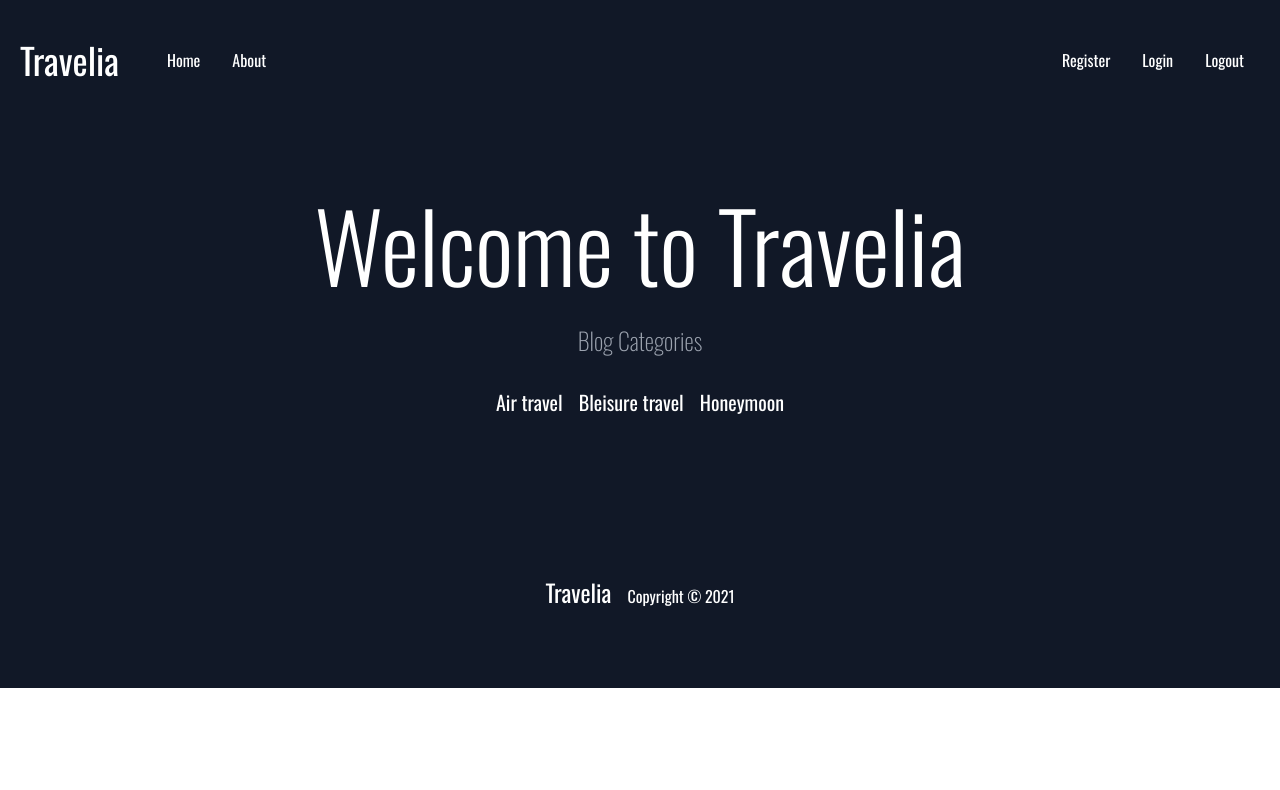
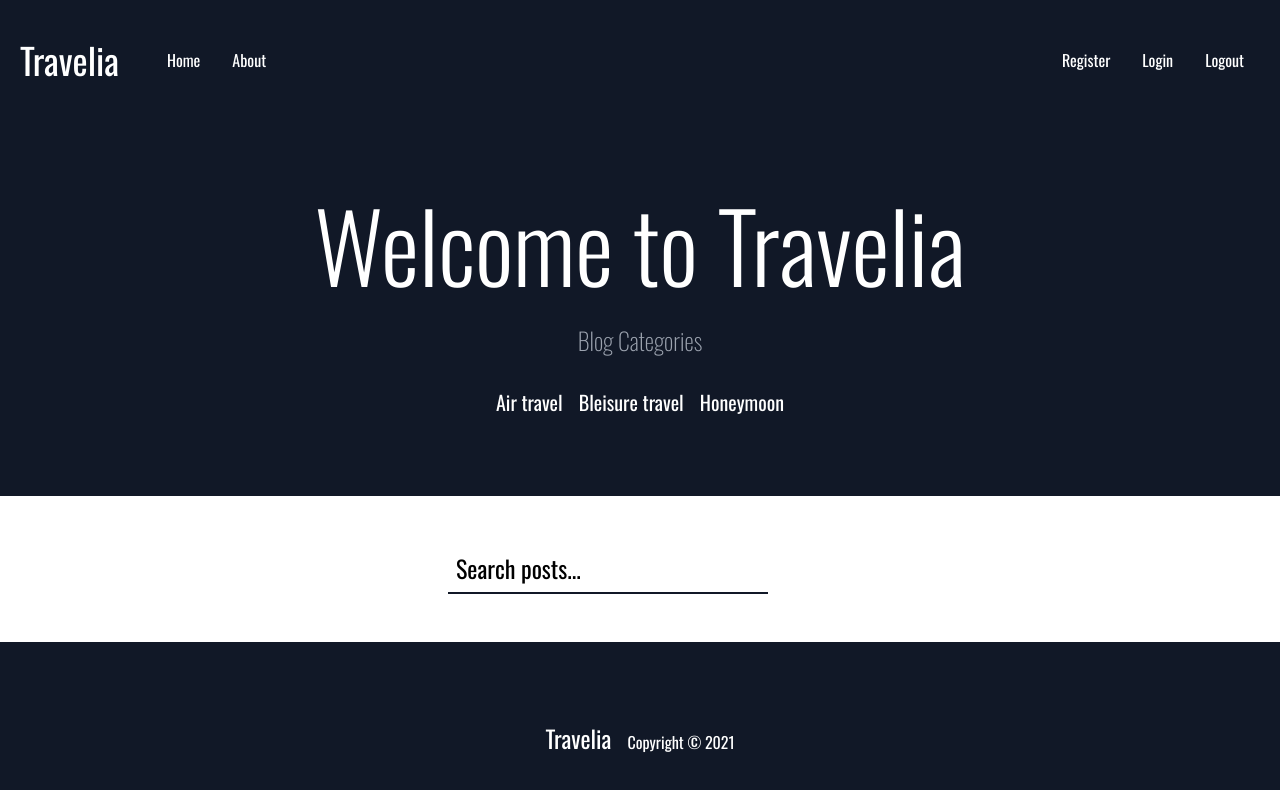
Before and after one commit to AbderrahmaneFadili/travelia-blog, a React (Create React App) app: page / in a window 1280 px wide. Shown: the top 790 px of the page. Built offline with nearby package versions, Linux system fonts and the light colour scheme.

Commit message:
Search Component

```diff
--- /dev/null
+++ b/src/components/Search/Search.js
@@ -0,0 +1,22 @@
+import React, { Component } from "react";
+
+class Search extends Component {
+  render() {
+    return (
+      <div className="py-12">
+        <div className="mx-auto w-96">
+          <input
+            type="text"
+            name="search"
+            id="search"
+            placeholder="Search posts..."
+            className="py-2 pl-2 w-80 text-2xl
+             outline-none placeholder-black border-b-2 border-gray-900"
+          />
+        </div>
+      </div>
+    );
+  }
+}
+
+export default Search;
--- a/src/pages/Home.js
+++ b/src/pages/Home.js
@@ -1,4 +1,5 @@
 import React, { Component } from "react";
+import Search from "../components/Search/Search";
 import TitleWrapper from "../components/TitleWrapper/TitleWrapper";
 
 class Home extends Component {
@@ -44,6 +45,7 @@ class Home extends Component {
           </ul>
         </TitleWrapper>
         {/* Search */}
+        <Search />
         {/* Blog Posts  */}
       </>
     );
```
